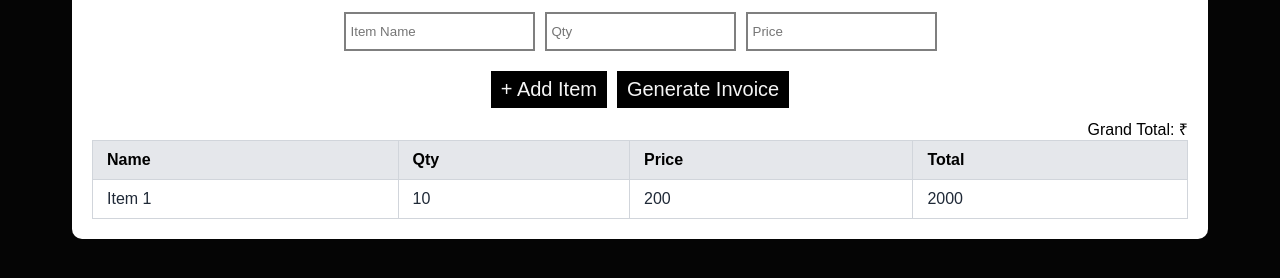
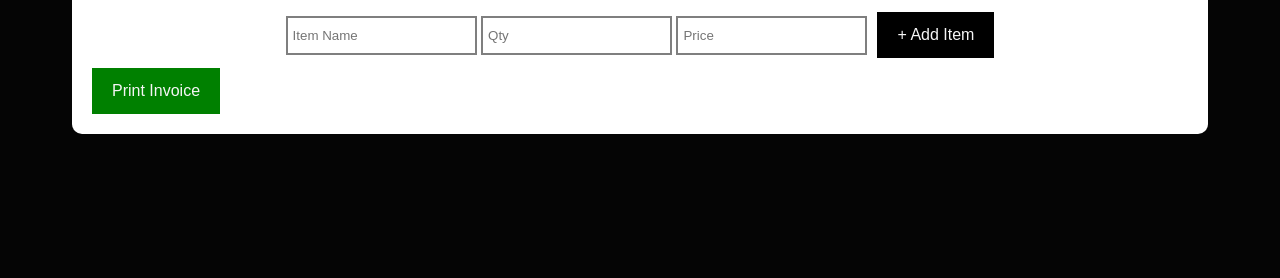
Before and after one commit to Avyukt27/tfw-invoice-generator, a plain HTML site: page index.html in a window 1280 px wide. Shown: the part 126-404 px from the top of the page. Drawn offline with Linux system fonts and the light colour scheme.

Commit message:
Added form integration

```diff
--- a/index.html
+++ b/index.html
@@ -10,15 +10,30 @@
     <div class="main">
       <div class="heading">Invoice Generator</div>
       <form id="invoice-form">
-        <input type="text" placeholder="Item Name" required />
-        <input type="number" min="0" step="1" placeholder="Qty" required />
-        <input type="number" min="0" step="1" placeholder="Price" required />
-        <div class="break"></div>
-        <button type="button">+ Add Item</button>
-        <button type="submit">Generate Invoice</button>
+        <div id="items-container">
+          <div class="item-row">
+            <input type="text" name="item[]" placeholder="Item Name" required />
+            <input
+              type="number"
+              name="qty[]"
+              min="1"
+              step="1"
+              placeholder="Qty"
+              required
+            />
+            <input
+              type="number"
+              name="price[]"
+              min="0"
+              step="0.01"
+              placeholder="Price"
+              required
+            />
+          </div>
+        </div>
+        <button type="submit">+ Add Item</button>
       </form>
-      <div class="total">Grand Total: ₹</div>
-      <table>
+      <table id="invoice" hidden>
         <thead>
           <tr>
             <th scope="col">Name</th>
@@ -27,15 +42,9 @@
             <th scope="col">Total</th>
           </tr>
         </thead>
-        <tbody>
-          <tr>
-            <th>Item 1</th>
-            <td>10</td>
-            <td>200</td>
-            <td>2000</td>
-          </tr>
-        </tbody>
       </table>
+      <div class="total" hidden>Grand Total: ₹</div>
+      <button class="print" onclick="window.print()">Print Invoice</button>
     </div>
 
     <script src="script.js"></script>
--- a/script.js
+++ b/script.js
@@ -0,0 +1,17 @@
+const form = document.getElementById("invoice-form");
+const invoice = document.getElementById("invoice");
+
+form.addEventListener("input", () => {
+  const data = new FormData(form);
+
+  const items = data.getAll("item[]");
+  const quantities = data.getAll("qty[]");
+  const prices = data.getAll("price[]");
+
+  console.log({ items, quantities, prices });
+});
+
+form.addEventListener("submit", (e) => {
+  e.preventDefault();
+  invoice.hidden = false;
+});
--- a/style.css
+++ b/style.css
@@ -1,6 +1,5 @@
 body {
   background-color: #050505;
-  text-align: center;
   font-family: sans-serif;
   padding: 5vh 5vw 0px 5vw;
 }
@@ -13,6 +12,7 @@ body {
 }
 
 .heading {
+  text-align: center;
   font-size: 3rem;
   margin-bottom: 10px;
 }
@@ -27,20 +27,19 @@ body {
   margin: 5px;
 }
 
-.break {
-  flex-basis: 100%;
-  height: 0;
-}
-
-#invoice-form > button {
+button {
   background-color: black;
   color: #f5f5f5;
-  font-size: 1.25rem;
-  padding: 7px 10px;
+  font-size: 1rem;
+  padding: 14px 20px;
   border: none;
 }
 
-#invoice-form > input {
+.print {
+  background-color: green;
+}
+
+input {
   padding: 10px 5px;
   border: 2px #00000080 solid;
   border-radius: 0px;
@@ -52,6 +51,7 @@ body {
 
 table {
   width: 100%;
+  margin-bottom: 20px;
   border-collapse: collapse;
   border: 1px solid #d1d5db;
 }
```
